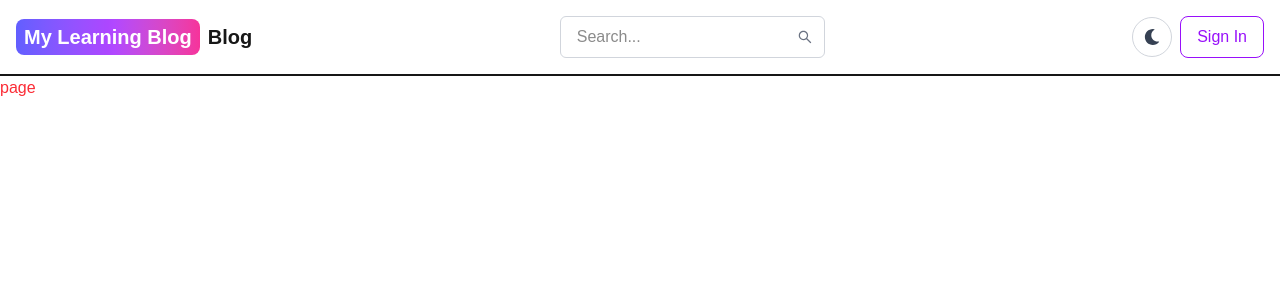
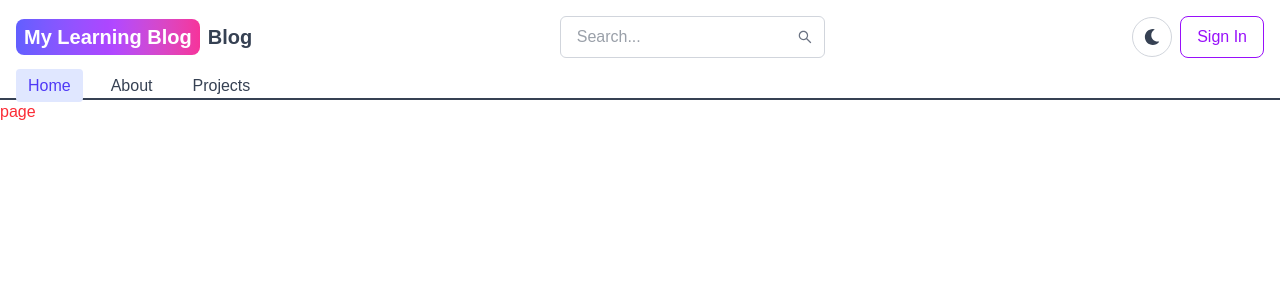
Before and after one commit to rincemathew/My-Learning-Blog, a Next.js app: page / in a window 1280 px wide. Shown: the top 300 px of the page. Built offline with nearby package versions, Linux system fonts and the light colour scheme.

Commit message:
dark mode

```diff
--- a/package.json
+++ b/package.json
@@ -10,6 +10,7 @@
   },
   "dependencies": {
     "next": "15.2.3",
+    "next-themes": "^0.4.6",
     "react": "^19.1.0",
     "react-dom": "^19.1.0",
     "react-icons": "^5.5.0"
--- a/src/app/components/Header.jsx
+++ b/src/app/components/Header.jsx
@@ -1,12 +1,14 @@
 'use client';
 import Link from 'next/link';
 import { AiOutlineSearch } from 'react-icons/ai';
-import { FaMoon } from 'react-icons/fa';
+import { FaMoon, FaSun } from 'react-icons/fa';
 import { usePathname } from 'next/navigation';
 import { useState } from 'react';
+import { useTheme } from 'next-themes';
 
 export default function Header() {
   const path = usePathname();
+  const { theme, setTheme } = useTheme();
   const [menuOpen, setMenuOpen] = useState(false);
 
   return (
@@ -39,9 +41,12 @@ export default function Header() {
             <AiOutlineSearch />
           </button>
 
-          {/* Dark Mode */}
-          <button className="hidden sm:flex w-10 h-10 items-center justify-center border border-gray-300 rounded-full text-gray-700">
-            <FaMoon />
+          {/* Dark Mode Toggle */}
+          <button
+            className="hidden sm:flex w-10 h-10 items-center justify-center border border-gray-300 rounded-full text-gray-700"
+            onClick={() => setTheme(theme === 'light' ? 'dark' : 'light')}
+          >
+            {theme === 'light' ? <FaSun /> : <FaMoon />}
           </button>
 
           {/* Sign In */}
@@ -63,7 +68,41 @@ export default function Header() {
         </div>
       </nav>
 
-      {/* Collapsible Menu */}
+      {/* Desktop links (visible on lg+) */}
+      <ul className="hidden lg:flex gap-4 px-4">
+        <li>
+          <Link
+            href="/"
+            className={`px-3 py-2 rounded ${
+              path === '/' ? 'bg-indigo-100 dark:bg-indigo-800 text-indigo-600' : ''
+            }`}
+          >
+            Home
+          </Link>
+        </li>
+        <li>
+          <Link
+            href="/about"
+            className={`px-3 py-2 rounded ${
+              path === '/about' ? 'bg-indigo-100 dark:bg-indigo-800 text-indigo-600' : ''
+            }`}
+          >
+            About
+          </Link>
+        </li>
+        <li>
+          <Link
+            href="/projects"
+            className={`px-3 py-2 rounded ${
+              path === '/projects' ? 'bg-indigo-100 dark:bg-indigo-800 text-indigo-600' : ''
+            }`}
+          >
+            Projects
+          </Link>
+        </li>
+      </ul>
+
+      {/* Collapsible Menu (mobile) */}
       {menuOpen && (
         <div className="lg:hidden bg-white dark:bg-gray-900 border-t border-gray-200 px-4 py-2">
           <ul className="flex flex-col gap-2">
--- /dev/null
+++ b/src/app/components/Theme.jsx
@@ -0,0 +1,22 @@
+"use client";
+
+import { useTheme } from "next-themes";
+
+import { useEffect, useState } from "react";
+
+export default function Theme({children}) {
+    const {theme, setTheme} = useTheme();
+    const [mounted, setMounted] = useState(false);
+
+    useEffect(() =>setMounted(true),[]);
+
+    if(!mounted) return null;
+
+    return(
+        <div className={theme}>
+            <div className="bg-white text-gray-700 dark:text-gray-200 dark:bg-gray-900 min-h-screen">
+                {children}
+            </div>
+        </div>
+    )
+}
--- a/src/app/layout.js
+++ b/src/app/layout.js
@@ -1,6 +1,8 @@
 import { Geist, Geist_Mono } from "next/font/google";
 import "./globals.css";
 import Header from "./components/Header";
+import { ThemeProvider } from "next-themes";
+import Theme from "./components/Theme";
 
 const geistSans = Geist({
   variable: "--font-geist-sans",
@@ -19,12 +21,16 @@ export const metadata = {
 
 export default function RootLayout({ children }) {
   return (
-    <html lang="en">
+    <html lang="en" suppressHydrationWarning>
       <body
         className={`${geistSans.variable} ${geistMono.variable} antialiased`}
       >
+        <ThemeProvider>
+          <Theme>
         <Header/>
         {children}
+        </Theme>
+        </ThemeProvider>
       </body>
     </html>
   );
--- /dev/null
+++ b/tailwind.config.js
@@ -0,0 +1,3 @@
+module.exports = {
+    darkMode: 'selector'
+  }
```
Also changed, not shown: 1 other file (tests, documents, lock files or other folders).
